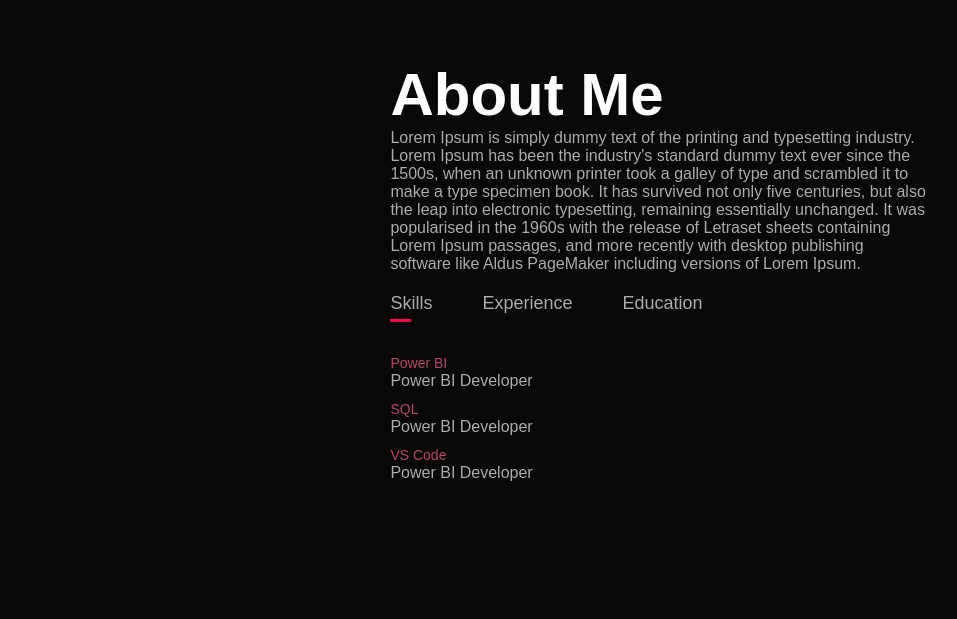
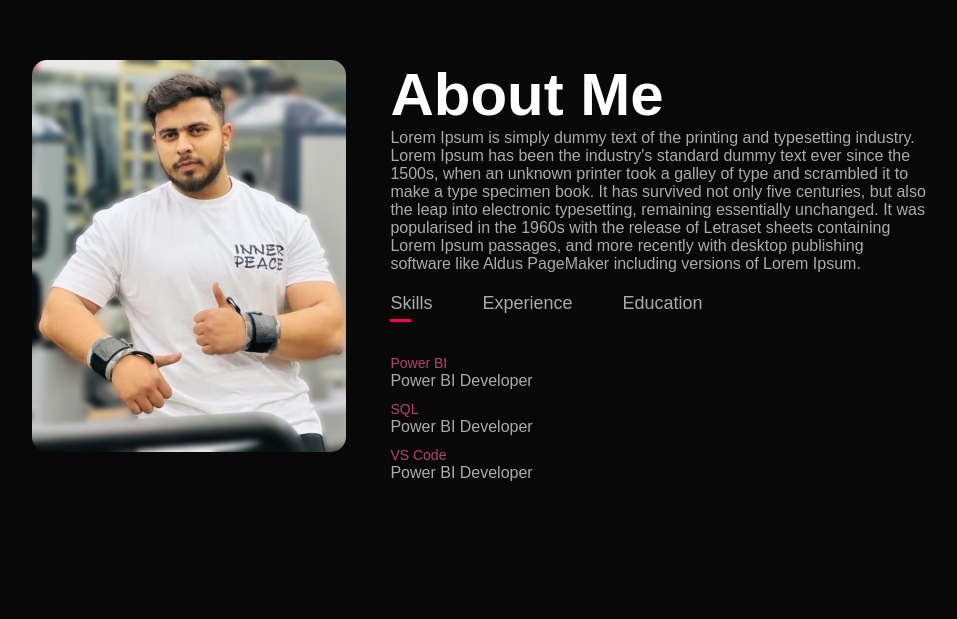
Before and after one commit to utkarshbhardwaj2003/utkarsh, a plain HTML site: page index.html in a window 1280 px wide. Shown: the part 830-1449 px from the top of the page, without its empty margins (160-1117 px from the left). Drawn offline with Linux system fonts and the light colour scheme.

Commit message:
index.html

```diff
--- a/index.html
+++ b/index.html
@@ -33,7 +33,7 @@
     <div class="container">
         <div class="row">
             <div class="about-col-1">
-                <img src="images/User.png" alt="">
+                <img src="User.png" alt="">
             </div>
             <div class="about-col-2">
                 <h1 class="sub-title">About Me</h1>
```
